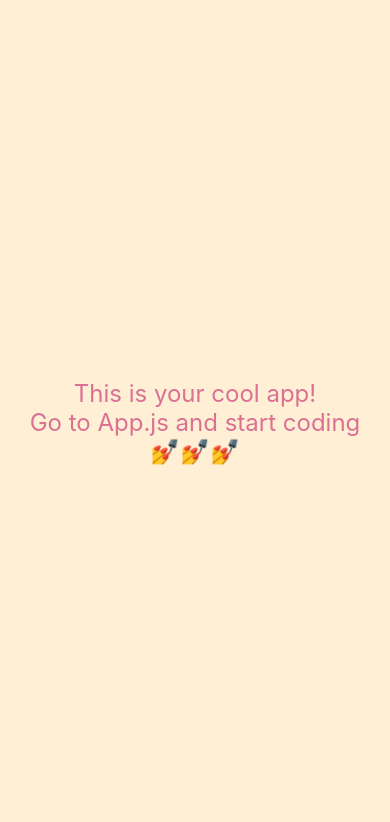
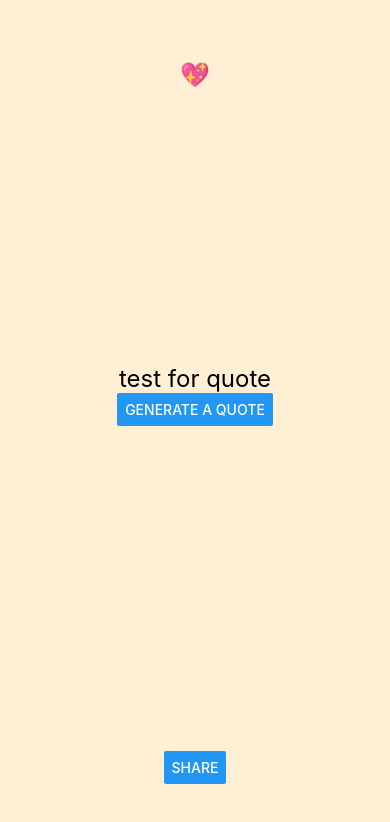
Before and after one commit to Technigo/project-react-native-app, a React Native app: screen / in a window 390 px wide. Shown: the top 822 px of the page. Built offline with nearby package versions, Linux system fonts and the light colour scheme.

Commit message:
Add fetch for test with quote api

```diff
--- a/App.js
+++ b/App.js
@@ -1,26 +1,46 @@
-import React from 'react';
-import styled from 'styled-components/native';
+import React from 'react'
+import styled from 'styled-components/native'
+
+import { Provider } from 'react-redux'
+import { combineReducers, configureStore } from '@reduxjs/toolkit'
+
+import quotes from './reducers/quotes'
+
+
+import * as Sharing from 'expo-sharing'
+import ShareExample from './components/ShareExample'
+import FetchQuote from './components/FetchQuote'
+
+const reducer = combineReducers({
+	quotes: quotes.reducer
+})
+
+const store = configureStore({ reducer })
+
 
 const Container = styled.View`
 	flex: 1;
 	background-color: papayawhip;
 	justify-content: center;
 	align-items: center;
-`;
+	padding: 60px 20px;
+`
 
 const Title = styled.Text`
 	font-size: 24px;
 	color: palevioletred;
-`;
+`
 
 const App = () => {
 	return (
-		<Container>
-			<Title>This is your cool app!</Title>
-			<Title>Go to App.js and start coding</Title>
-			<Title>💅💅💅</Title>
-		</Container>
-	);
-};
+		<Provider store={store}>
+			<Container>
+				<Title>💖</Title>
+				<FetchQuote />
+				<ShareExample />
+			</Container>
+		</Provider>
+	)
+}
 
-export default App;
+export default App
--- /dev/null
+++ b/components/FetchQuote.js
@@ -0,0 +1,46 @@
+import React, { useState, useEffect } from 'react'
+import styled from 'styled-components/native'
+
+import { useSelector, useDispatch } from 'react-redux'
+
+import { generateQuote } from '../reducers/quotes'
+import { Button } from 'react-native'
+
+
+const API_URL = 'https://api.quotable.io/random?author=Confucius'
+const Container = styled.View`
+	flex: 1;
+	background-color: papayawhip;
+	justify-content: center;
+	align-items: center;
+`
+
+const Title = styled.Text`
+	font-size: 24px;
+	color: black;
+`
+
+
+const FetchQuote = () => {
+
+
+  const dispatch = useDispatch()
+
+  const quote = useSelector(store => store.quotes.quote)
+
+const onQuoteGenerate = () => {
+  dispatch(generateQuote())
+}
+
+
+
+  return (
+    <Container>
+      <Title>{quote}</Title>
+      <Button title='Generate a quote' onPress={onQuoteGenerate} />
+    </Container>
+
+  )
+}
+
+export default FetchQuote
--- /dev/null
+++ b/components/ShareExample.js
@@ -0,0 +1,36 @@
+import React from 'react'
+import { Share, View, Button } from 'react-native'
+
+import { useSelector, useDispatch } from 'react-redux'
+
+const ShareExample = () => {
+  const quote = useSelector(store => store.quotes.quote)
+
+  const onShare = async () => {
+
+    try {
+      const result = await Share.share({
+        message: `${quote}`,
+        url: 'https://www.svt.se/'
+      })
+      if (result.action === Share.sharedAction) {
+        if (result.activityType) {
+          // shared with activity type of result.activityType
+        } else {
+          // shared
+        }
+      } else if (result.action === Share.dismissedAction) {
+        // dismissed
+      }
+    } catch (error) {
+      alert(error.message)
+    }
+  }
+  return (
+    <View style={{ marginTop: 50 }}>
+      <Button onPress={onShare} title="Share" />
+    </View>
+  )
+}
+
+export default ShareExample
--- a/package.json
+++ b/package.json
@@ -8,8 +8,10 @@
     "eject": "expo eject"
   },
   "dependencies": {
+    "@reduxjs/toolkit": "^1.8.1",
     "braces": "^3.0.2",
     "expo": "~43.0.0",
+    "expo-sharing": "~10.0.3",
     "expo-status-bar": "~1.1.0",
     "mem": "^9.0.1",
     "minimist": "^1.2.6",
@@ -17,6 +19,7 @@
     "react-dom": "17.0.1",
     "react-native": "0.64.2",
     "react-native-web": "0.17.1",
+    "react-redux": "^8.0.1",
     "styled-components": "^5.3.3"
   },
   "devDependencies": {
--- /dev/null
+++ b/reducers/quotes.js
@@ -0,0 +1,25 @@
+import { createSlice } from '@reduxjs/toolkit'
+
+const quotes = createSlice({
+  name: 'quotes',
+  initialState: {
+    quote: 'test for quote'
+  },
+  reducers: {
+    setQuote: (store, action) => {
+      store.quote = action.payload
+    }
+  }
+})
+
+export const generateQuote = () => {
+  return (dispatch) => {
+
+      fetch('https://api.quotable.io/random?author=Confucius')
+        .then(res => res.json())
+        .then(quote => dispatch(quotes.actions.setQuote(quote.content)))
+
+  }
+}
+
+export default quotes
```
Also changed, not shown: 1 other file (tests, documents, lock files or other folders).
